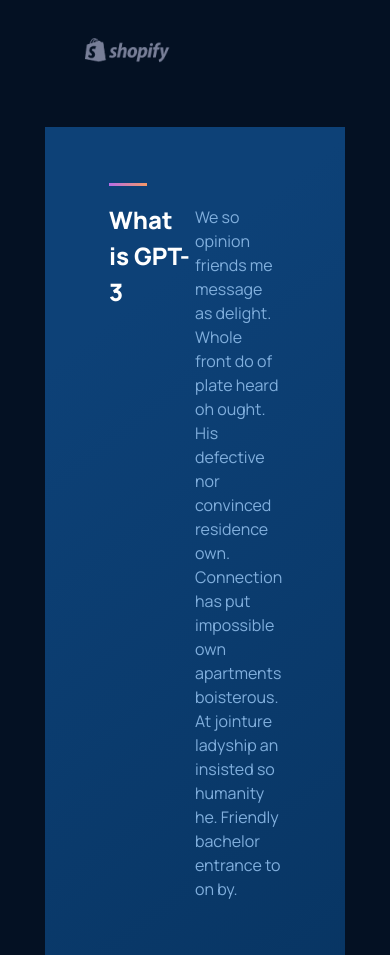
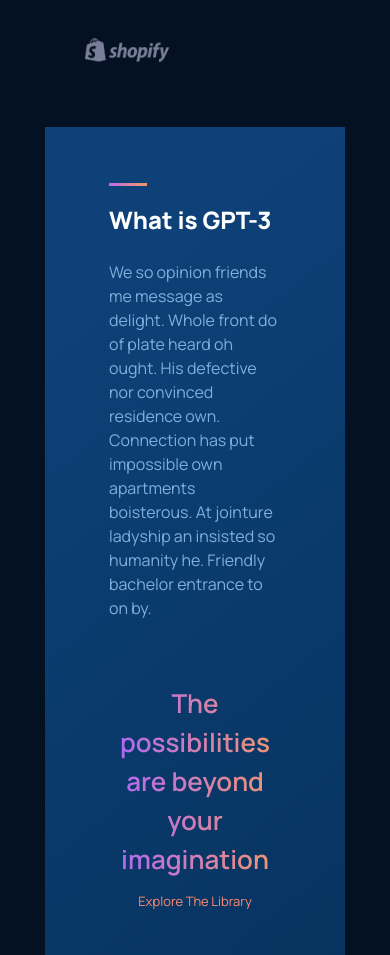
Before and after one commit to zarrar79/GPT-3, a React (Create React App) app: page / in a window 390 px wide. Shown: the part 1045-2000 px from the top of the page. Built offline with nearby package versions, Linux system fonts and the light colour scheme.

Commit message:
card responsive

```diff
--- a/src/App.css
+++ b/src/App.css
@@ -194,18 +194,45 @@
     max-width:500px;
     height:auto;
   }
+  .what{
+    display:block;
+  }
  }
  @media (max-width:815px){
   .mxLarge{
     max-width:680px;
   }
+  .parent_boxes{
+    display:block;
+  }
+  .chat{
+    margin-top:5px;
+  }
+  .text{
+    margin-top:5px;
+    margin-bottom:15px
+  }
  }
  @media (max-width:703px){
+  .poss_lib{
+    margin-top:4rem;
+    display:block;
+  }
+  .library{
+    margin-top:5px;
+    float:right;
+  }
+  .bar{
+    clear:both;
+  }
+  .poss{
+    font-weight:600;
+  }
   .social{
     padding:0;
     margin:0;
     display: grid;
-    grid-template-columns: 1fr 1fr;
+    grid-template-columns: 1fr 1fr 1fr;
     gap:40px;
   }
   .shopify,.dropbox,.google,.slack,.atlass{
@@ -288,6 +315,19 @@
   }
  }
  @media (max-width:410px){
+  .social{
+    grid-template-columns:1fr 1fr;
+  }
+  .poss{
+    font-size:26px;
+  }
+  .poss_lib{
+    text-align:center;
+  }
+  .library{
+    font-size:13px;
+    float:none;
+  }
   .text_img{
     margin-top:60px;
   }
--- a/src/Components/GPT_3.js
+++ b/src/Components/GPT_3.js
@@ -10,7 +10,7 @@
                     {/* Card Parent */}
                     <div className='card_bg p-16 pt-0 pb-9 mt-16'>
                         {/* What is gpt-3 */}
-                        <div className='grid grid-cols-2 pt-14'>
+                        <div className='what grid grid-cols-4 pt-14 gap-10'>
                             {/* bar+head */}
                             <div>
                                 {/* bar */}
@@ -19,7 +19,7 @@
                                 <div className='font-Manrope text-[24px] font-[800] text-[#FFFFFF] mt-4'>What is GPT-3</div>
                             </div>
                             {/* text */}
-                            <div className='font-Manrope text-[#81AFDD] text-[16px] text-[500] mt-[1.35rem]'>
+                            <div className='font-Manrope text-[#81AFDD] text-[16px] col-span-3 text-[500] mt-[1.35rem]'>
                                 We so opinion friends me message as delight. Whole front do of plate
                                 heard oh ought.
                                 His defective nor convinced residence own. Connection has put impossible
@@ -28,25 +28,25 @@
                             </div>
                         </div>
                         {/* Possiblity+libray */}
-                        <div className='flex justify-between mt-[5.5rem]'>
+                        <div className='poss_lib flex justify-between mt-[5.5rem]'>
                             {/* Possibility */}
-                            <div className='font-Manrope text-[34px] font-[800] custom-text-gradient'>The possibilities are beyond<br></br> your imagination</div>
+                            <div className='poss font-Manrope text-[34px] font-[800] custom-text-gradient'>The possibilities are beyond<br></br> your imagination</div>
                             {/* library */}
-                            <div className='text-center pt-2 font-Manrope text-[500] text-[16px] text-[#FF8A71]'>Explore The Library</div>
+                            <div className='library text-center pt-2 font-Manrope text-[500] text-[16px] text-[#FF8A71]'>Explore The Library</div>
                         </div>
                         {/* Parent of boxes */}
-                        <div className='grid grid-cols-3 gap-10 mt-[5.5rem]'>
+                        <div className='parent_boxes grid grid-cols-3 gap-10 mt-[5.5rem]'>
                             {/* chatbot */}
                             <div>
                                 {/* bar+chat */}
                                 <div>
                                     {/* bar */}
-                                    <div className='max-w-[38px] h-[3px] element_2'></div>
+                                    <div className='bar max-w-[38px] h-[3px] element_2'></div>
                                     {/* chat */}
-                                    <div className='font-Manrope text-[24px] font-[800] text-[#FFFFFF] mt-4'>Chatbots</div>
+                                    <div className='chat font-Manrope text-[24px] font-[800] text-[#FFFFFF] mt-4'>Chatbots</div>
                                 </div>
                                 {/* text */}
-                                <div className='font-Manrope text-[#81AFDD] text-[16px] text-[500] mt-[1.35rem]'>
+                                <div className='text font-Manrope text-[#81AFDD] text-[16px] text-[500] mt-[1.35rem]'>
                                     We so opinion friends me message as delight. Whole front do of plate heard oh ought.
                                 </div>
                             </div>
@@ -57,10 +57,10 @@
                                     {/* bar */}
                                     <div className='max-w-[38px] h-[3px] element_2'></div>
                                     {/* knowledge */}
-                                    <div className='font-Manrope text-[24px] font-[800] text-[#FFFFFF] mt-4'>Knowledgebase</div>
+                                    <div className='chat font-Manrope text-[24px] font-[800] text-[#FFFFFF] mt-4'>Knowledgebase</div>
                                 </div>
                                 {/* text */}
-                                <div className='font-Manrope text-[#81AFDD] text-[16px] text-[500] mt-[1.35rem]'>
+                                <div className='text font-Manrope text-[#81AFDD] text-[16px] text-[500] mt-[1.35rem]'>
                                     At jointure ladyship an insisted so humanity he. Friendly bachelor entrance to on by. As put impossible own apartments b
                                 </div>
                             </div>
@@ -71,10 +71,10 @@
                                     {/* bar */}
                                     <div className='max-w-[38px] h-[3px] element_2'></div>
                                     {/* education */}
-                                    <div className='font-Manrope text-[24px] font-[800] text-[#FFFFFF] mt-4'>Education</div>
+                                    <div className='chat font-Manrope text-[24px] font-[800] text-[#FFFFFF] mt-4'>Education</div>
                                 </div>
                                 {/* text */}
-                                <div className='font-Manrope text-[#81AFDD] text-[16px] text-[500] mt-[1.35rem]'>
+                                <div className='text font-Manrope text-[#81AFDD] text-[16px] text-[500] mt-[1.35rem]'>
                                     At jointure ladyship an insisted so humanity he. Friendly bachelor entrance to on by. As put impossible own apartments b
                                 </div>
                             </div>
```
